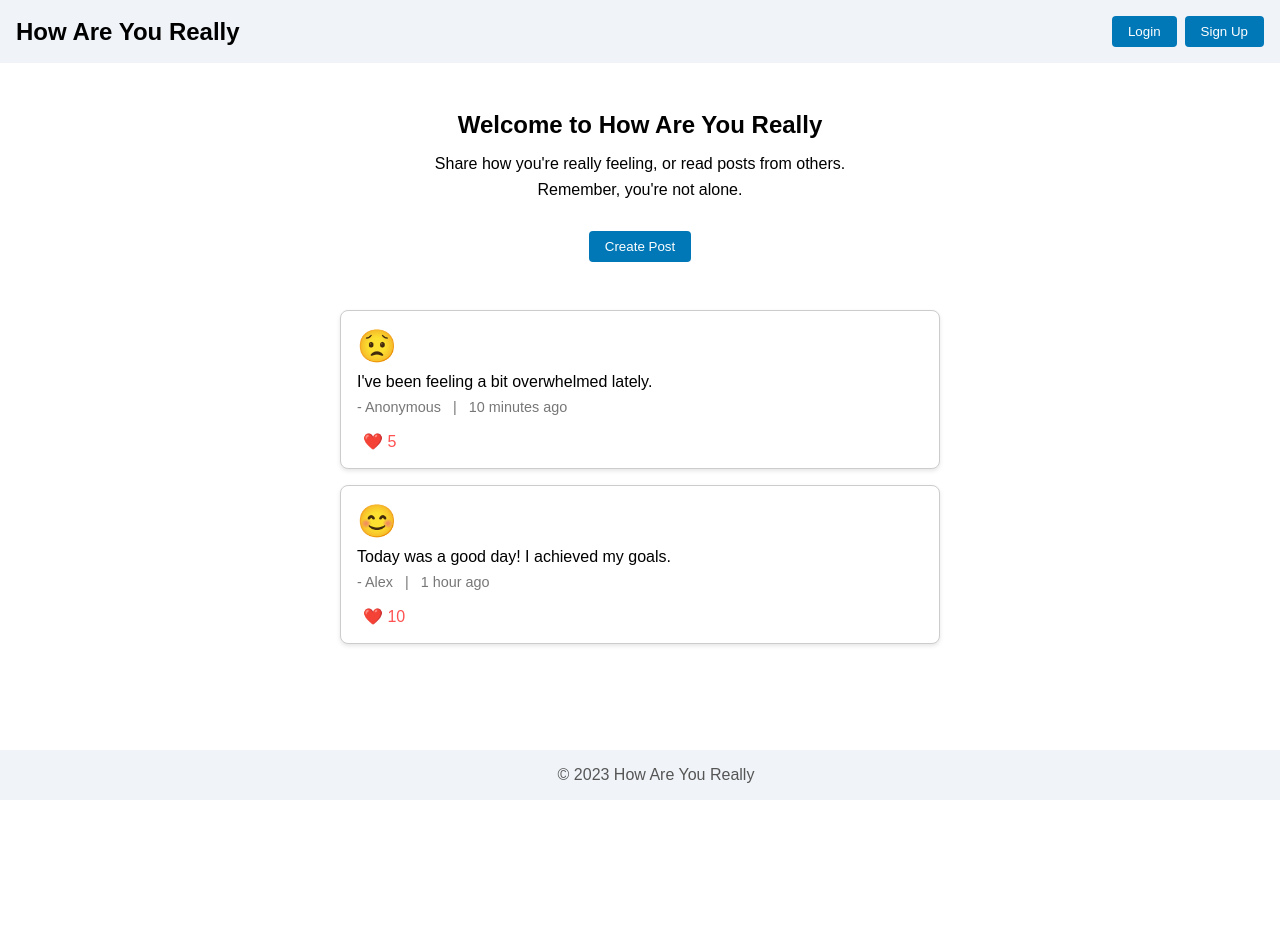
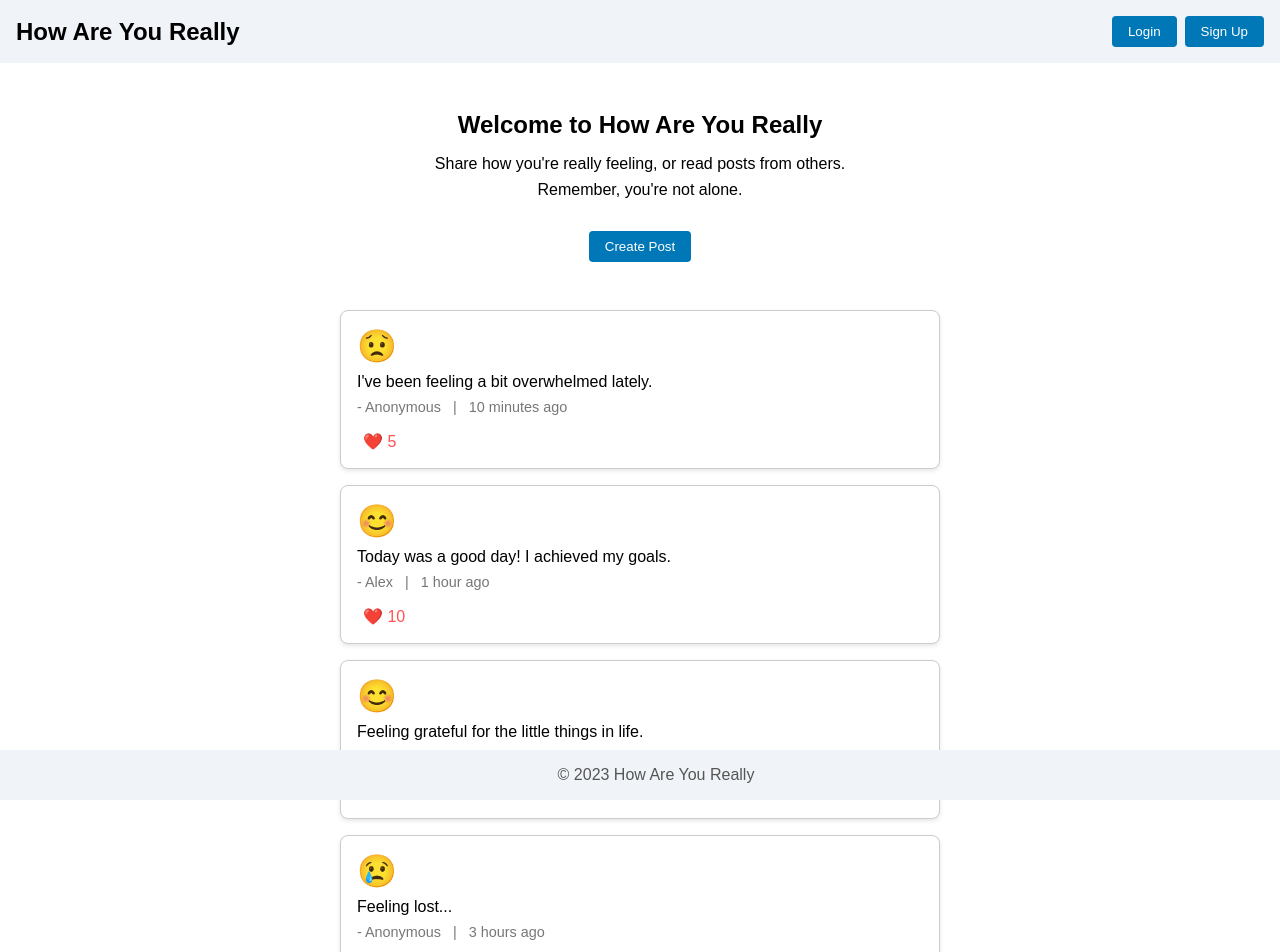
Before and after one commit to jeffdruid/pp5, a React (Create React App) app: page / in a window 1280 px wide. Shown: the top 952 px of the page. Before the commit the page ends 800 px from the top, so only its background shows below. Built offline with nearby package versions, Linux system fonts and the light colour scheme.

Commit message:
chore: Add new posts to the post feed

```diff
--- a/src/components/PostFeed.js
+++ b/src/components/PostFeed.js
@@ -20,6 +20,21 @@ function PostFeed() {
       created_at: '1 hour ago',
       likes: 10,
     },
+    {
+      id: 3,
+      author: 'Jane',
+      content: 'Feeling grateful for the little things in life.',
+      mood: '😊',
+      created_at: '2 hours ago',
+      likes: 7,
+    },
+    { id: 4,
+      author: 'Anonymous',
+      content: 'Feeling lost...',
+      mood: '😢',
+      created_at: '3 hours ago',
+      likes: 3,
+    },
   ];
 
   return (
```
